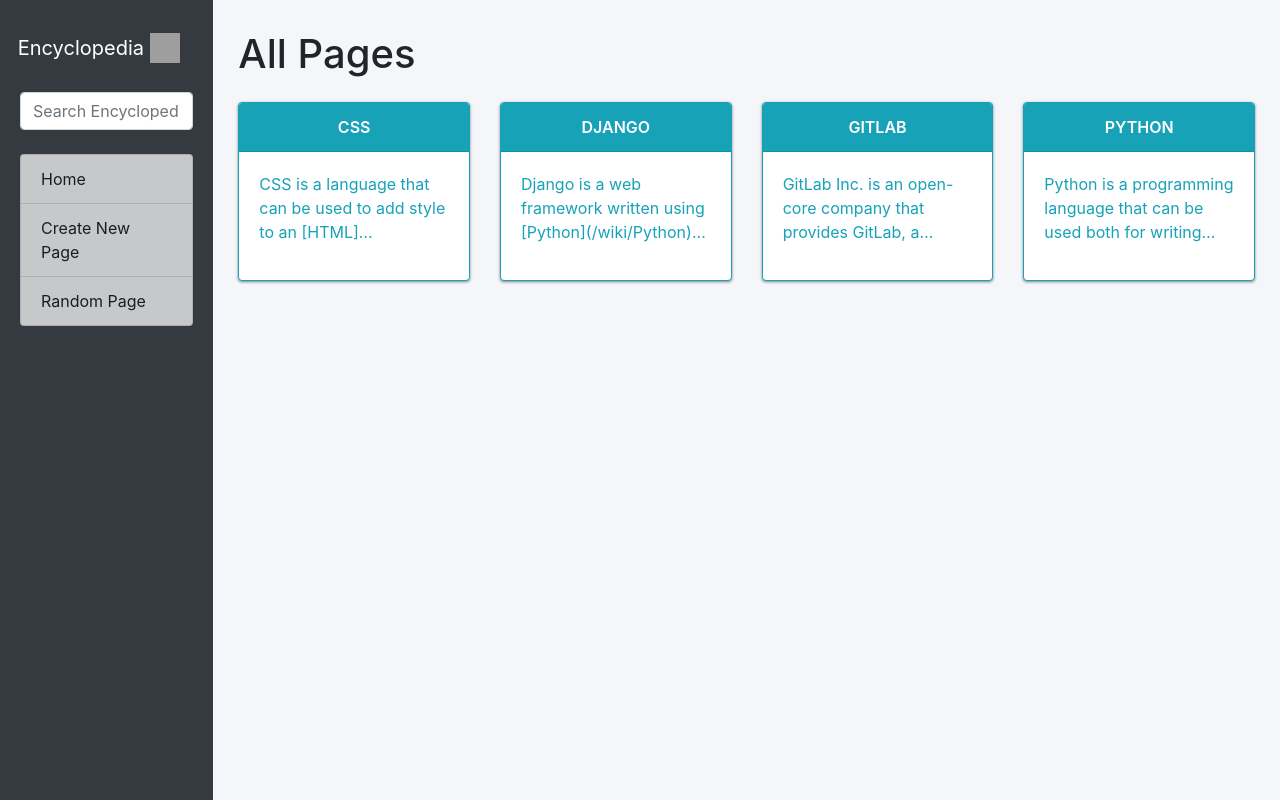
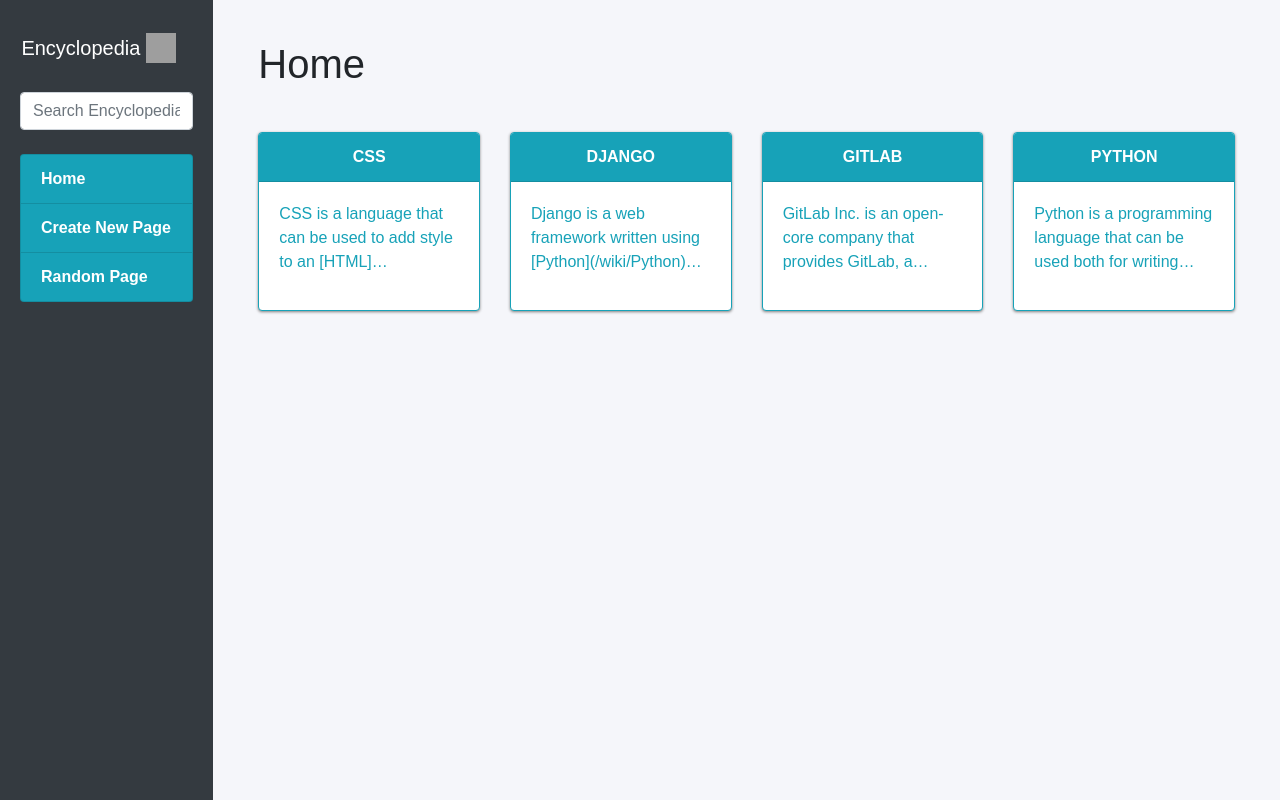
Before and after one commit to NDRBAX/Encyclopedia, a Django app: page / in a window 1280 px wide. Run offline with Django 3.2, Linux system fonts and the light colour scheme; some libraries are stand-ins or nearby versions; grey boxes are pictures that could not be loaded.

Commit message:
Home page done + static css

```diff
--- a/encyclopedia/static/css/styles.css
+++ b/encyclopedia/static/css/styles.css
@@ -1,6 +1,7 @@
 body {
     margin: 0;
     background-color: #f5f6fa;
+    font-family: Arial, Helvetica, sans-serif;
 }
 
 code {
@@ -9,7 +10,8 @@
 
 h1 {
     margin-top: 0;
-    padding-top: 20px;
+    padding-top: 10px;
+    padding-bottom: 20px;
 }
 
 textarea {
@@ -18,13 +20,7 @@
 }
 
 .main {
-    padding: 10px;
-}
-
-.search {
-    width: 100%;
-    font-size: 15px;
-    line-height: 15px;
+    padding: 30px;
 }
 
 .sidebar {
@@ -51,3 +47,9 @@
     text-transform: uppercase;
     font-weight: 600;
 }
+
+.list-group a {
+    font-weight: 600;
+    color: white;
+    background-color: #17a2b8;
+}
--- a/encyclopedia/templates/encyclopedia/entry.html
+++ b/encyclopedia/templates/encyclopedia/entry.html
@@ -8,7 +8,7 @@
         <div class="container-fluid">
             <div class="row">
               <div class="col-sm-10 mb-2"><h1>{{ title |safe }}</h1></div>
-              <div class="col-sm-2 my-auto text-center">
+              <div class="col-sm-2 my-auto text-right">
                 <h3><a href="{% url 'edit' title=title %}"><span class="badge badge-dark">Edit Page</span></a>
                 </h3>
                 </div>
--- a/encyclopedia/templates/encyclopedia/index.html
+++ b/encyclopedia/templates/encyclopedia/index.html
@@ -1,5 +1,5 @@
 {% extends "encyclopedia/layout.html" %}
-{% load static %}
+
 
 {% block title %}
     Encyclopedia
@@ -7,7 +7,7 @@
 
 {% block body %}
 <div class="container-fluid">
-    <h1 class="mb-4">All Pages</h1>
+    <h1 class="mb-4">Home</h1>
     <div class="row">
     {% for entry, desc in context %}
       <div class="col">
```
